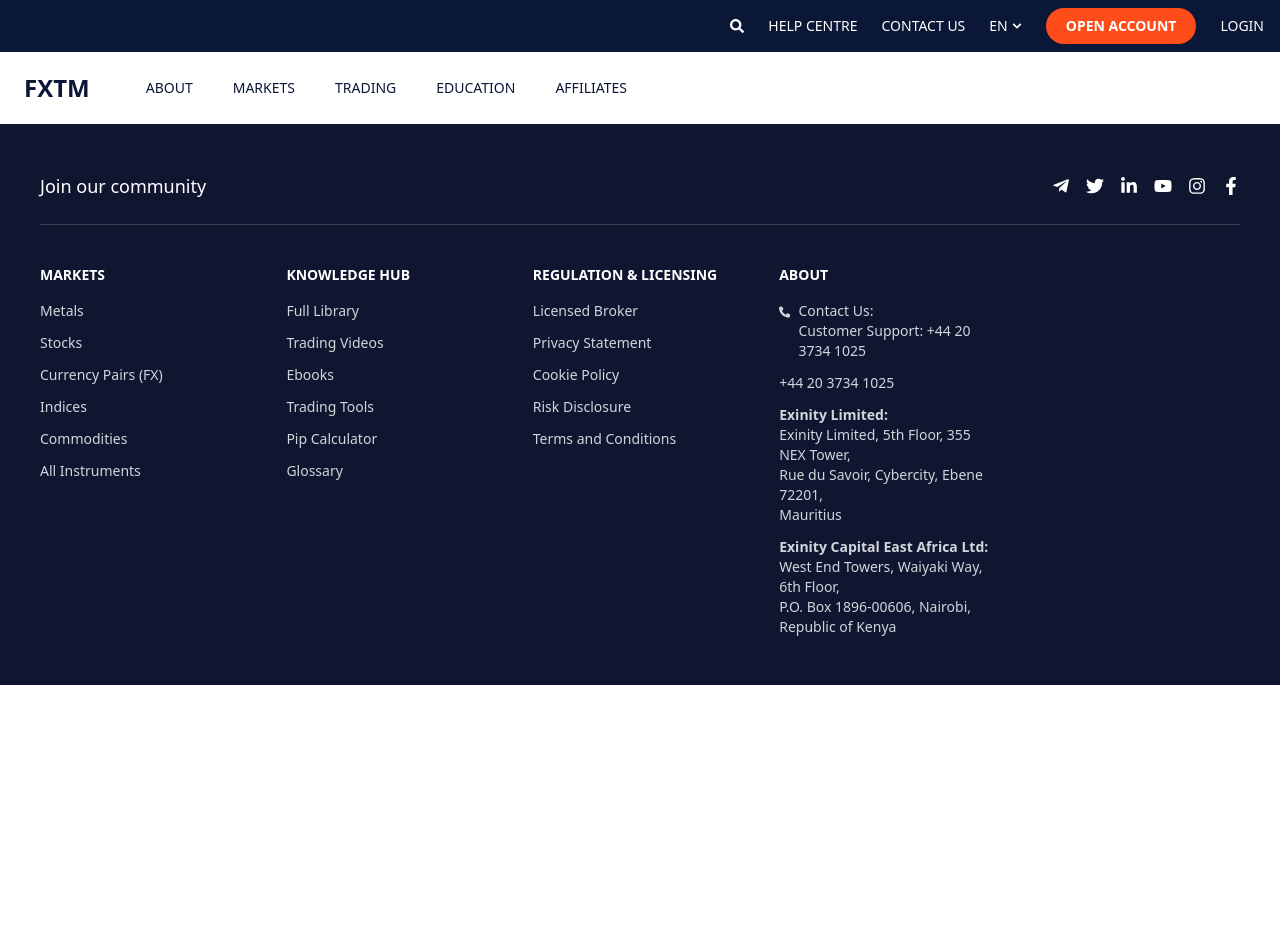
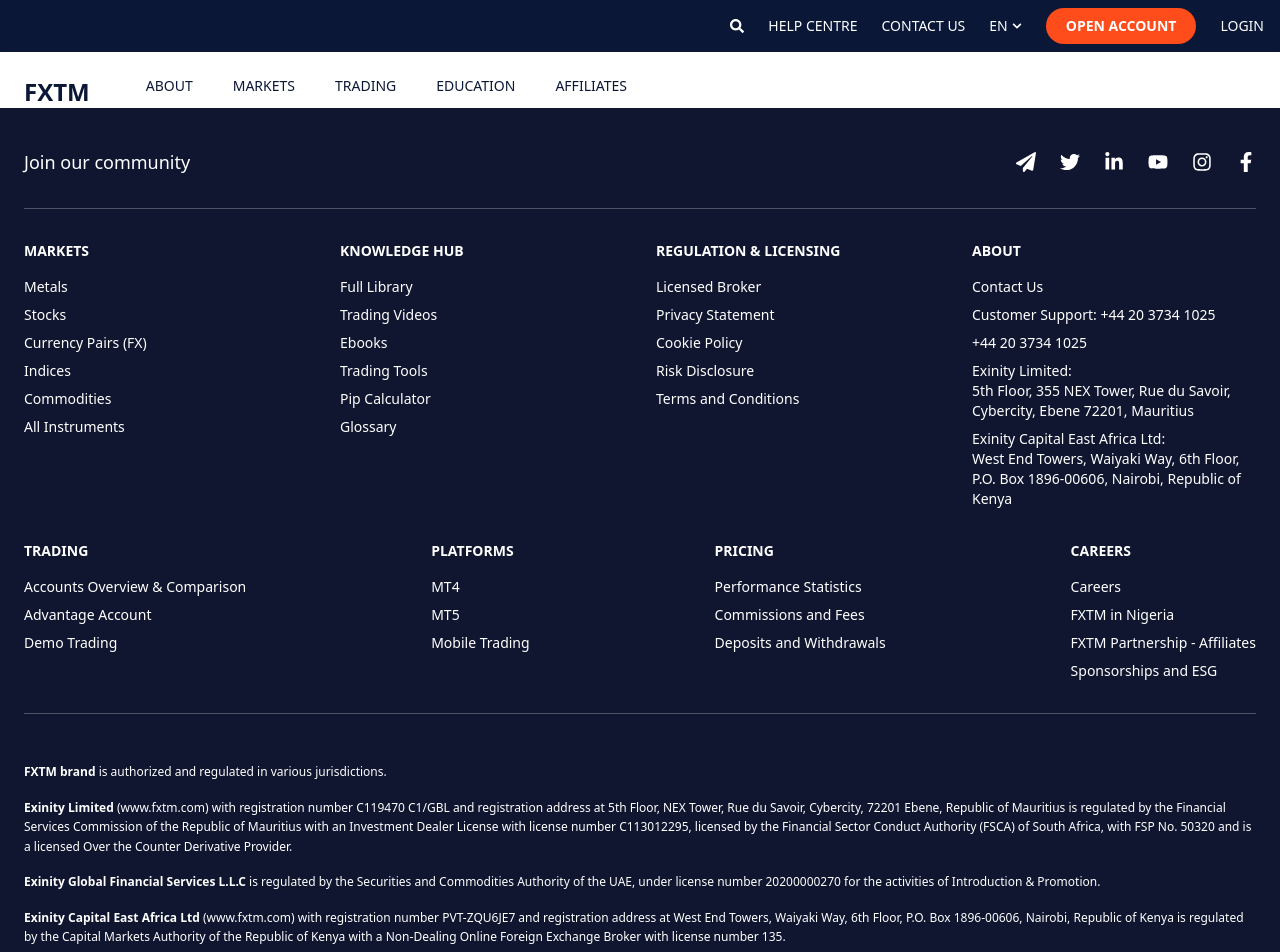
Before and after one commit to Trapti12Sharma/RIGHT-TRADE, a React (Vite) app: page / in a window 1280 px wide. Shown: the top 952 px of the page. Before the commit the page ends 800 px from the top, so only its background shows below. Built offline with nearby package versions, Linux system fonts and the light colour scheme; the HTML template or start-up script is replaced by a standard one.

Commit message:
Footer done

```diff
--- a/src/App.jsx
+++ b/src/App.jsx
@@ -1,12 +1,15 @@
 import React from "react";
 import Navbar from "./components/Navbar";
 import Footer from "./components/Footer";
+import FooterBottom from "./components/FooterBottom";
+
 
 const App = () => {
   return (
     <>
       <Navbar />
        <Footer />
+       <FooterBottom />
       {/* Page content */}
     </>
   );
--- a/src/components/Footer.jsx
+++ b/src/components/Footer.jsx
@@ -1,23 +1,22 @@
 import React from "react";
 import {
-  FaTelegramPlane,
+  FaFacebookF,
+  FaInstagram,
+  FaLinkedinIn,
   FaTwitter,
-  FaLinkedinIn,
   FaYoutube,
-  FaInstagram,
-  FaFacebookF,
-  FaPhoneAlt,
+  FaPaperPlane,
 } from "react-icons/fa";
 
 const Footer = () => {
   return (
     <footer className="bg-[#10162f] text-white text-sm">
-      <div className="max-w-7xl mx-auto px-10 py-12">
-        {/* Join our community & social icons */}
-        <div className="flex flex-col md:flex-row md:justify-between items-center border-b border-gray-700 pb-6 mb-10">
-          <h2 className="text-lg mb-4 md:mb-0">Join our community</h2>
-          <div className="flex space-x-4 text-lg">
-            <FaTelegramPlane className="cursor-pointer" />
+      <div className="max-w-7xl mx-auto px-6 pt-10 pb-4">
+        {/* Top section */}
+        <div className="flex flex-col md:flex-row justify-between items-start md:items-center mb-8">
+          <h2 className="text-lg font-medium mb-4 md:mb-0">Join our community</h2>
+          <div className="flex space-x-6 text-xl">
+            <FaPaperPlane className="cursor-pointer" />
             <FaTwitter className="cursor-pointer" />
             <FaLinkedinIn className="cursor-pointer" />
             <FaYoutube className="cursor-pointer" />
@@ -26,12 +25,14 @@
           </div>
         </div>
 
-        {/* Footer links grid */}
-        <div className="grid grid-cols-1 md:grid-cols-5 gap-8">
+        <hr className="border-gray-600 mb-8" />
+
+        {/* Links grid */}
+        <div className="grid grid-cols-1 md:grid-cols-4 gap-8 mb-8">
           {/* MARKETS */}
           <div>
-            <h4 className="font-bold mb-4">MARKETS</h4>
-            <ul className="space-y-3 text-gray-300">
+            <h3 className="font-bold mb-4">MARKETS</h3>
+            <ul className="space-y-2">
               <li>Metals</li>
               <li>Stocks</li>
               <li>Currency Pairs (FX)</li>
@@ -43,8 +44,8 @@
 
           {/* KNOWLEDGE HUB */}
           <div>
-            <h4 className="font-bold mb-4">KNOWLEDGE HUB</h4>
-            <ul className="space-y-3 text-gray-300">
+            <h3 className="font-bold mb-4">KNOWLEDGE HUB</h3>
+            <ul className="space-y-2">
               <li>Full Library</li>
               <li>Trading Videos</li>
               <li>Ebooks</li>
@@ -56,8 +57,8 @@
 
           {/* REGULATION & LICENSING */}
           <div>
-            <h4 className="font-bold mb-4">REGULATION & LICENSING</h4>
-            <ul className="space-y-3 text-gray-300">
+            <h3 className="font-bold mb-4">REGULATION & LICENSING</h3>
+            <ul className="space-y-2">
               <li>Licensed Broker</li>
               <li>Privacy Statement</li>
               <li>Cookie Policy</li>
@@ -68,39 +69,70 @@
 
           {/* ABOUT */}
           <div>
-            <h4 className="font-bold mb-4">ABOUT</h4>
-            <ul className="space-y-3 text-gray-300">
-              <li className="flex items-start space-x-2">
-                <FaPhoneAlt className="mt-1" />
-                <span>
-                  Contact Us:
-                  <br />
-                  Customer Support: +44 20 3734 1025
-                </span>
-              </li>
+            <h3 className="font-bold mb-4">ABOUT</h3>
+            <ul className="space-y-2">
+              <li>Contact Us</li>
+              <li>Customer Support: +44 20 3734 1025</li>
               <li>+44 20 3734 1025</li>
               <li>
-                <strong>Exinity Limited:</strong>
-                <br />
-                Exinity Limited, 5th Floor, 355 NEX Tower,
-                <br />
-                Rue du Savoir, Cybercity, Ebene 72201,
-                <br />
-                Mauritius
+                Exinity Limited: <br />
+                5th Floor, 355 NEX Tower, Rue du Savoir, Cybercity, Ebene
+                72201, Mauritius
               </li>
               <li>
-                <strong>Exinity Capital East Africa Ltd:</strong>
-                <br />
-                West End Towers, Waiyaki Way, 6th Floor,
-                <br />
-                P.O. Box 1896-00606, Nairobi, Republic of Kenya
+                Exinity Capital East Africa Ltd: <br />
+                West End Towers, Waiyaki Way, 6th Floor, P.O. Box 1896-00606,
+                Nairobi, Republic of Kenya
               </li>
             </ul>
           </div>
+        </div>
 
-          {/* Empty column for spacing in grid */}
-          <div></div>
+        {/* Horizontal row section */}
+        <div className="flex flex-col md:flex-row md:justify-between gap-10 mt-8">
+          {/* TRADING */}
+          <div>
+            <h3 className="font-bold mb-4">TRADING</h3>
+            <ul className="space-y-2">
+              <li>Accounts Overview & Comparison</li>
+              <li>Advantage Account</li>
+              <li>Demo Trading</li>
+            </ul>
+          </div>
+
+          {/* PLATFORMS */}
+          <div>
+            <h3 className="font-bold mb-4">PLATFORMS</h3>
+            <ul className="space-y-2">
+              <li>MT4</li>
+              <li>MT5</li>
+              <li>Mobile Trading</li>
+            </ul>
+          </div>
+
+          {/* PRICING */}
+          <div>
+            <h3 className="font-bold mb-4">PRICING</h3>
+            <ul className="space-y-2">
+              <li>Performance Statistics</li>
+              <li>Commissions and Fees</li>
+              <li>Deposits and Withdrawals</li>
+            </ul>
+          </div>
+
+          {/* CAREERS */}
+          <div>
+            <h3 className="font-bold mb-4">CAREERS</h3>
+            <ul className="space-y-2">
+              <li>Careers</li>
+              <li>FXTM in Nigeria</li>
+              <li>FXTM Partnership - Affiliates</li>
+              <li>Sponsorships and ESG</li>
+            </ul>
+          </div>
         </div>
+
+        <hr className="border-gray-600 mt-8" />
       </div>
     </footer>
   );
--- /dev/null
+++ b/src/components/FooterBottom.jsx
@@ -0,0 +1,47 @@
+import React from "react";
+
+const FooterBottom = () => {
+  return (
+    <div className="bg-[#10162f] text-white text-xs px-6 py-8 max-w-7xl mx-auto space-y-4 leading-relaxed">
+      <p>
+        <strong>FXTM brand</strong> is authorized and regulated in various jurisdictions.
+      </p>
+
+      <p>
+        <strong>Exinity Limited</strong> (www.fxtm.com) with registration number C119470 C1/GBL and registration address at 5th Floor, NEX Tower, Rue du Savoir, Cybercity, 72201 Ebene, Republic of Mauritius is regulated by the Financial Services Commission of the Republic of Mauritius with an Investment Dealer License with license number C113012295, licensed by the Financial Sector Conduct Authority (FSCA) of South Africa, with FSP No. 50320 and is a licensed Over the Counter Derivative Provider.
+      </p>
+
+      <p>
+        <strong>Exinity Global Financial Services L.L.C</strong> is regulated by the Securities and Commodities Authority of the UAE, under license number 20200000270 for the activities of Introduction & Promotion.
+      </p>
+
+      <p>
+        <strong>Exinity Capital East Africa Ltd</strong> (www.fxtm.com) with registration number PVT-ZQU6JE7 and registration address at West End Towers, Waiyaki Way, 6th Floor, P.O. Box 1896-00606, Nairobi, Republic of Kenya is regulated by the Capital Markets Authority of the Republic of Kenya with a Non-Dealing Online Foreign Exchange Broker with license number 135.
+      </p>
+
+      <p>
+        <strong>Exinity UK Limited</strong> (www.forextime.com/uk) with registration number 10599136 and registration address at 8-10 Old Jewry, London, England, EC2R 8DN, UK is authorised and regulated by the Financial Conduct Authority with license number 777911.
+      </p>
+
+      <p>
+        <strong>Risk Warning (Exinity Limited):</strong> Trading Leveraged Financial instruments involves significant risk and can result in the loss of your invested capital. You should not invest more than you can afford to lose and should ensure that you fully understand the risks involved. Trading leveraged products may not be suitable for all investors. The value of shares can fall as well as rise, which could mean getting back less than you originally put in. Past performance does not guarantee future results. Before trading, take into consideration your level of experience, investment objectives and seek independent financial advice if necessary. It is the responsibility of the client to ascertain whether they are permitted to use the services of Exinity brand based on the legal requirements in their country of residence. Please read our full <span className="text-blue-400 underline cursor-pointer">Risk Disclosure</span>.
+      </p>
+
+      <p>
+        <strong>Risk Warning (Exinity Capital East Africa Ltd):</strong> Online Forex and CFDs are complex instruments and come with a high risk of losing money rapidly due to leverage. 83% of retail investor accounts lose money when trading Online Forex and CFDs with this provider. You should consider whether you understand how CFDs work and whether you can afford to take the high risk of losing your money. It is the responsibility of the Client to ascertain whether they are permitted to use the services of Exinity Capital East Africa Ltd based on the legal requirements in their country of residence. Please read FXTM's full <span className="text-blue-400 underline cursor-pointer">Risk Disclosure</span>.
+      </p>
+
+      <p>
+        <strong>Regional restrictions</strong> Exinity Limited does not provide services to residents of the USA, Mauritius, Japan, Canada, Haiti, Iran, Suriname, the Democratic People's Republic of Korea, Puerto Rico, the Occupied Area of Cyprus, Quebec, Iraq, Syria, Cuba, Belarus, Myanmar, Russia and India. Find out more in the <span className="text-blue-400 underline cursor-pointer">Help Centre</span>.
+      </p>
+
+      <p className="mt-4">© 2011 - 2025 FXTM</p>
+
+      <p className="text-sm">
+        <span className="text-blue-400 font-semibold">Risk warning:</span> Trading is risky. Your capital is at risk.
+      </p>
+    </div>
+  );
+};
+
+export default FooterBottom;
--- a/src/components/Navbar.jsx
+++ b/src/components/Navbar.jsx
@@ -119,43 +119,35 @@
 
       {/* Bottom White Navbar */}
  <div className="bg-white shadow">
-        <div className="max-w-[1280px] mx-auto px-6 py-5 flex items-center space-x-14">
+  <div className="max-w-[1280px] mx-auto px-6 pt-6 flex items-center space-x-14">
     {/* Logo */}
     <div>
-            {/* <img src={logo} alt="FXTM Logo" className="w-32 h-auto" /> */}
       <span className="text-2xl font-bold text-[#0b1736]">FXTM</span>
     </div>
 
     {/* Menu Items */}
-          <ul className="flex space-x-10 text-[#0b1736] font-medium text-sm relative">
+  <ul className="flex space-x-10  text-[#0b1736] font-medium text-sm relative">
   {menuItems.map((item) => (
-              <li key={item.name} className="relative">
-                {/* Wrap button and dropdown in one div for hover persistence */}
-                <div
+    <li
+      key={item.name}
+      className="relative cursor-pointer"
       onMouseEnter={() => setOpenDropdown(item.name)}
       onMouseLeave={() => {
-                    // Close only if dropdown itself is not hovered
         setTimeout(() => {
           if (!isDropdownHovered) setOpenDropdown(null);
-                    }, 100); // small delay to allow entering dropdown
+        }, 100);
       }}
-
     >
-                                <div
-                className="flex flex-col items-center group"
-                onMouseEnter={() => setOpenDropdown(item.name)}
-                onMouseLeave={() => setOpenDropdown(null)}
-              >
-                <button className="hover:text-[#ff4c1b] transition">
+      <div className="flex flex-col items-center">
+        <button className=" cursor-pointer">
           {item.name}
         </button>
         <span
-                  className={`h-1 w-full bg-[#ff4c1b] mt-2 transition ${
-                    openDropdown === item.name ? "block" : "hidden"
+          className={`h-1 mt-2  bg-[#ff4c1b] ${
+            openDropdown === item.name ? "w-full block" : "w-0"
           }`}
         ></span>
       </div>
-
 
       {openDropdown === item.name && (
         <div
@@ -187,11 +179,10 @@
           </div>
         </div>
       )}
-
-                </div>
     </li>
   ))}
 </ul>
+
   </div>
 </div>
     </div>
```
Lines whose indentation alone changed are shown as unchanged.
